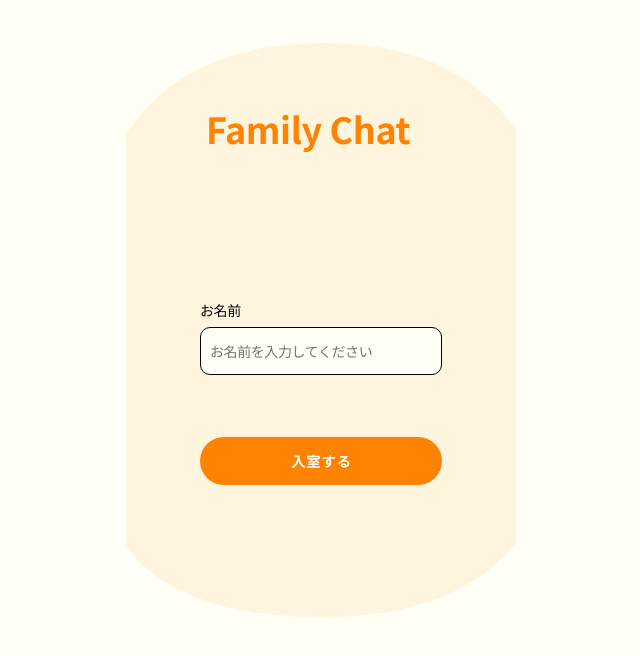
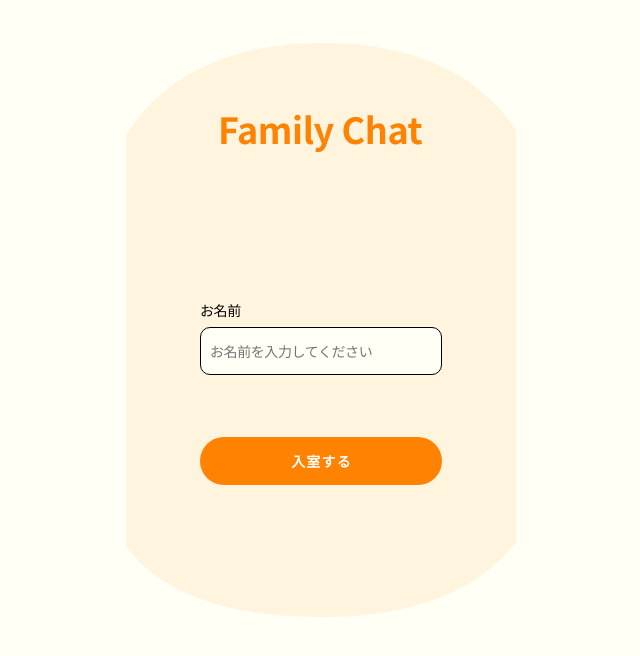
Before and after one commit to syomakudo/rakus-hackathon, a Vue app in the folder chatapp/: page / in a window 1280 px wide. Shown: the top 656 px of the page, without its empty margins (319-959 px from the left). Built offline with nearby package versions, Linux system fonts and the light colour scheme; no server answers.

Commit message:
タイトルの位置調整

```diff
--- a/chatapp/src/components/Login.vue
+++ b/chatapp/src/components/Login.vue
@@ -50,7 +50,7 @@ const onEnter = () => {
     <path fill-rule="evenodd" clip-rule="evenodd" d="M0 503.541V92.2175C35.0791 34.4797 102.218 0 197.146 0C292.551 0 355.645 34.5543 390 87.5423V499.517C354.83 544.804 292.904 574 197.146 574C94.2279 574 32.9298 547.287 0 503.541Z" fill="#FF8200" fill-opacity="0.09"/>
     </svg>
     <div class="posi">
-      <h1 class="title">Family Chat</h1>
+      <div class="title">Family Chat</div>
       <div class="mt-10">
         <p class="nametext">お名前</p>
         <input type="text" class="user-name-text" placeholder="お名前を入力してください" v-model="inputUserName" />
@@ -114,10 +114,11 @@ const onEnter = () => {
   line-height: 22px; /* 61.111% */
   letter-spacing: -0.408px;
   display: inline-flex;
-  padding: 17px 6px;
+  padding: 17px 2px;
   justify-content: center;
   align-items: center;
   gap: 10px;
+  margin-left: 16px;
 }
 
 .nametext {
```
